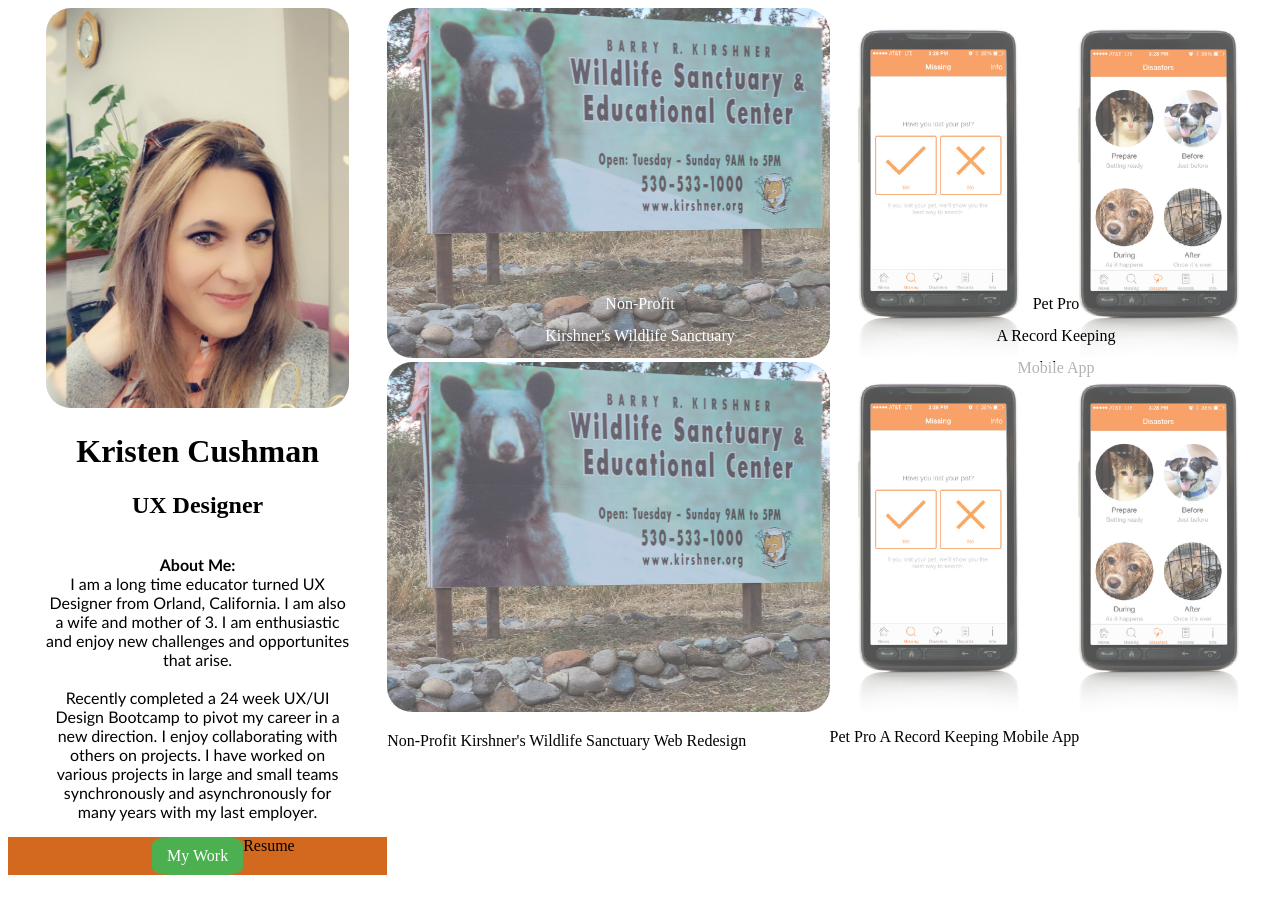
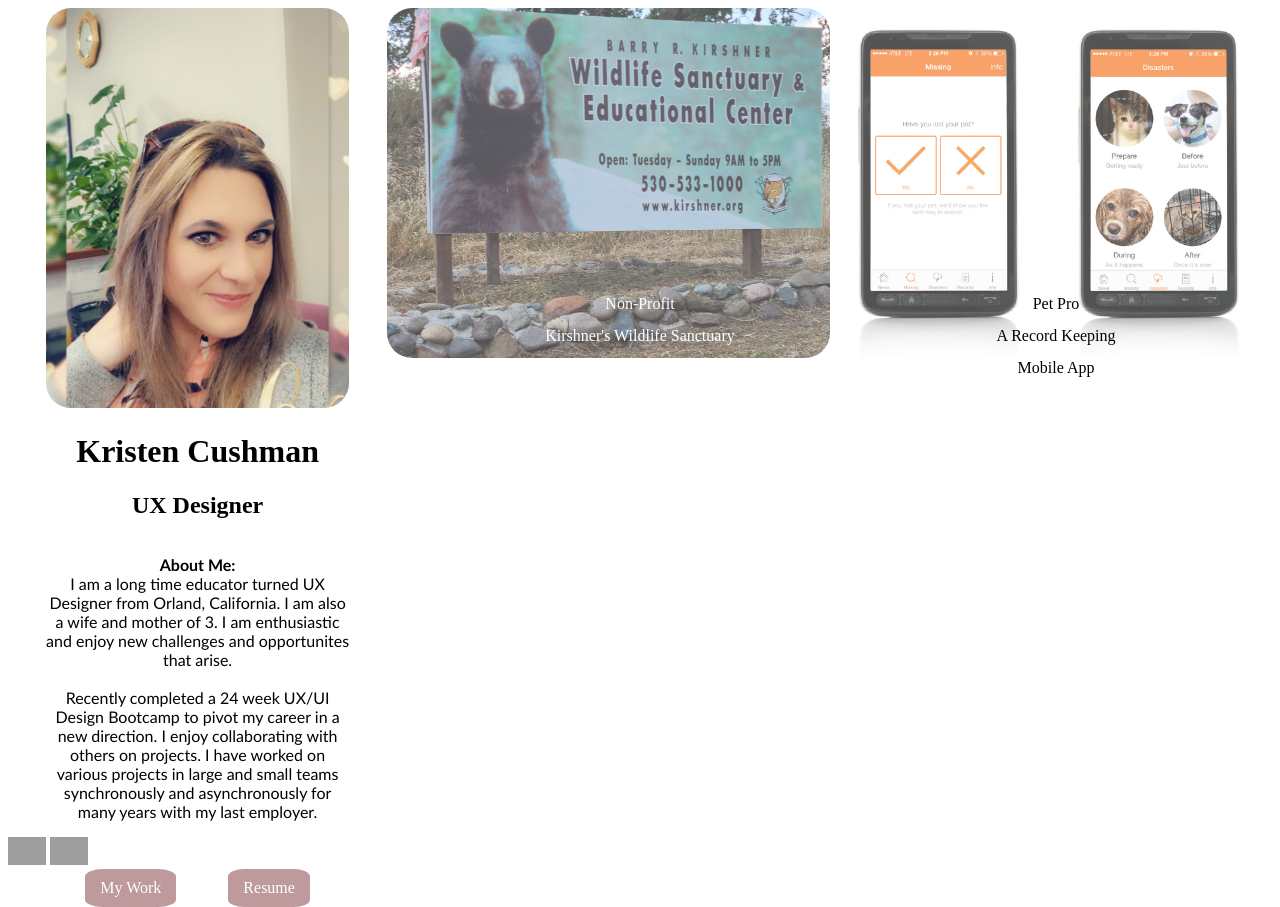
Before and after one commit to KristenCushman/portfolio, a plain HTML site: page index.html in a window 1280 px wide. Before the commit the page ends 875 px from the top, so only its background shows below. Drawn offline with Linux system fonts and the light colour scheme; grey boxes are pictures that could not be loaded; a web font is replaced by a local one.

Commit message:
buttons
worked on buttons with Michelle

```diff
--- a/CSS/homepage-styles.css
+++ b/CSS/homepage-styles.css
@@ -113,16 +113,28 @@
 }
 
 .socialMedia {
-    background-color: chocolate;
-    display: flex;
+    margin: auto;
+    text-align: center;
 }
 
 .socialMediaContent {
     flex: 30%;
+}
 
-}
+#media {
+    width: 10%;
+    height: 10%;
+    object-fit: center;
+    text-align: center;
+    margin: auto;
+    display: inline block;
+
+    }
+
+
 .button {
-    background-color: #4CAF50; /* Green */
+    margin: auto;
+    background-color: #BE9A9C;
     border: none;
     color: white;
     padding: 10px 15px;
--- a/index.html
+++ b/index.html
@@ -20,10 +20,14 @@
 				I am a long time educator turned UX Designer from Orland, California. I am also a wife and mother of 3. I am enthusiastic and enjoy new challenges and opportunites that arise. <br><br>
 				Recently completed a 24 week UX/UI Design Bootcamp to pivot my career in a new direction.  I enjoy collaborating with others on projects.  I have worked on various projects in large and small teams synchronously and asynchronously for many years with my last employer.</p>
 			</div>
+			<div>
+				<a href="instagram"><img id="media" src="https://upload.wikimedia.org/wikipedia/commons/thumb/a/a5/Instagram_icon.png/900px-Instagram_icon.png?20200512141346" alt="Instagram Link"></a> <!--link to instagram page-->
+				<a href="LinkedIn"><img id="media" src="https://upload.wikimedia.org/wikipedia/commons/thumb/a/a5/Instagram_icon.png/900px-Instagram_icon.png?20200512141346" alt="Instagram Link"></a> <!--link to instagram page-->
+			</div>
 			<div class="socialMedia">
 				<div class="socialMediaContent"></div>
-						<div class= "button">My Work</button></div>
-				<div class="socialMediaContent">Resume</div>
+						<div class= "button">My Work</div> &nbsp; &nbsp;&nbsp;&nbsp;&nbsp;&nbsp;&nbsp;&nbsp;&nbsp;&nbsp; <!--link to projects-->
+				<div class="button">Resume</div> <!--link to resume-->
 			</div>
 		</div>
 
@@ -41,7 +45,7 @@
 				 <div class="centered6 centered"> Mobile App</div>
 			</div>
 		</div>
-		<div class="portfolioProjects">
+		<!--<div class="portfolioProjects">
 			<div class="projectBloc">
 				<img id="kirshersPic" src="images/kirshers.jpg" alt="image-of-a-bear">
 				<p>Non-Profit Kirshner's Wildlife Sanctuary Web Redesign</p>
@@ -50,7 +54,7 @@
 				<img id="mobile" src="images/mobile.png" alt="mobile-application">
 			 	<p>Pet Pro A Record Keeping Mobile App</p>
 			</div>
-		</div>
+		</div>-->
 	</sec>
 </body>
 
```
